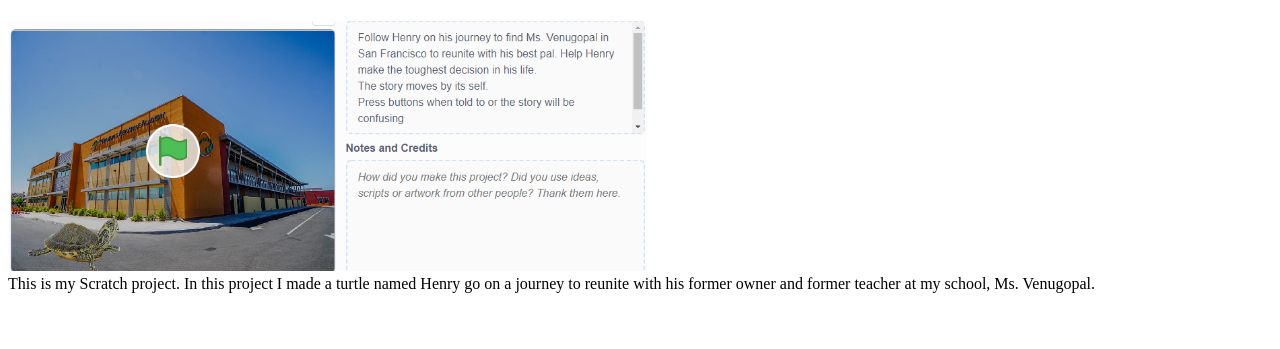
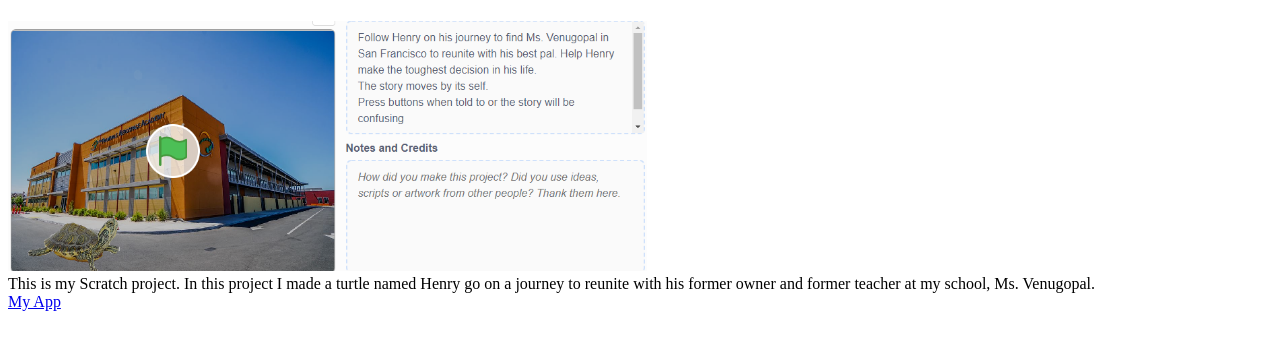
Before and after one commit to JReed698/jreed698.github.io, a plain HTML site: page my_website/portfolio.html in a window 1280 px wide. Shown: the part 85-434 px from the top of the page. Drawn offline with Linux system fonts and the light colour scheme.

Commit message:
changed the code

```diff
--- a/my_website/portfolio.html
+++ b/my_website/portfolio.html
@@ -13,5 +13,6 @@
     <br> This is my Scratch project. In this project I made a turtle named Henry go on a journey to reunite with his former owner and former teacher at my school, Ms. Venugopal.<br>
     <a target="_blank" href="https://scratch.mit.edu"
     </a>
+     <a href=ai2.appinventor.mit.edu/?galleryId=4918640463446016>My App</a>
 	  </body>
 	</html>
```
Also changed, not shown: .c9/metadata/environment/my_website/portfolio.html.
